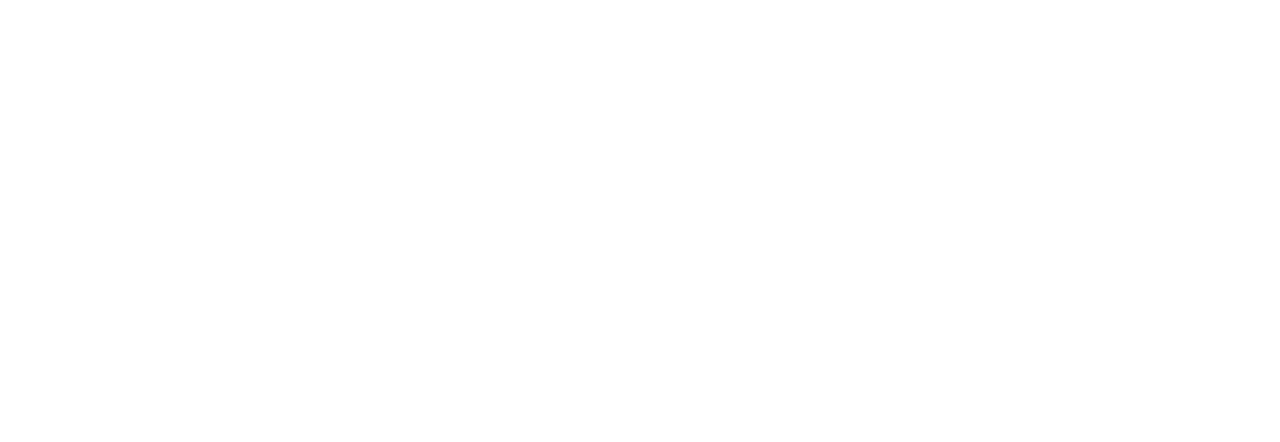
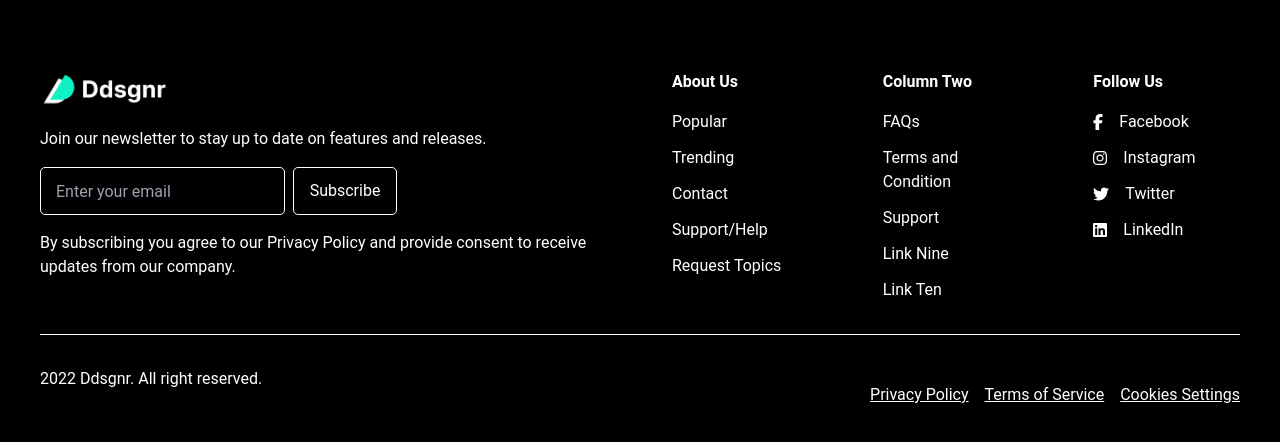
Before and after one commit to pierreSNC/PWA-Blog, a React (Create React App) app in the folder front/: page / in a window 1280 px wide. Shown: the part 1230-1672 px from the top of the page. Before the commit the page ends 1108 px from the top, so only its background shows below. Built offline with nearby package versions, Linux system fonts and the light colour scheme; no server answers.

Commit message:
feat: Footer

```diff
--- a/front/package.json
+++ b/front/package.json
@@ -4,6 +4,7 @@
   "private": true,
   "dependencies": {
     "@fortawesome/fontawesome-svg-core": "^6.5.2",
+    "@fortawesome/free-brands-svg-icons": "^6.5.2",
     "@fortawesome/free-solid-svg-icons": "^6.5.2",
     "@fortawesome/react-fontawesome": "^0.2.0",
     "@testing-library/jest-dom": "^5.17.0",
--- a/front/src/components/Button/Button.scss
+++ b/front/src/components/Button/Button.scss
@@ -22,6 +22,17 @@
     }
   }
 
+  &.dark {
+    background: none;
+    border: solid 1px #ffffff;
+    color: #ffffff;
+
+    &:hover {
+      background: #ffffff;
+      color: #151519;
+    }
+  }
+
   &.transparent {
     border : none;
 
--- a/front/src/components/Button/Button.tsx
+++ b/front/src/components/Button/Button.tsx
@@ -7,12 +7,13 @@
     content: string,
     icon?: boolean,
     filled: boolean,
+    dark?: boolean
     onClick?: React.MouseEventHandler<HTMLButtonElement>
 }
 
-const Button: React.FC<ButtonProps> = ({content, icon, filled, onClick}) => {
+const Button: React.FC<ButtonProps> = ({content, icon,dark, filled, onClick}) => {
 
-    const buttonClass = `button ${filled ? 'filled' : 'transparent'}`;
+    const buttonClass = `button ${filled ? 'filled' : 'transparent'} ${dark ? 'dark' : 'light'}`;
 
     return (
         <button className={buttonClass} onClick={onClick}>
--- /dev/null
+++ b/front/src/components/Footer/Footer.scss
@@ -0,0 +1,66 @@
+footer {
+  background: red;
+  padding: 80px 40px;
+  color: #ffffff;
+  .wrapper {
+    &:nth-child(1)  {
+      .item {
+        &:nth-child(1) {
+          display: flex;
+          flex-direction: column;
+          row-gap: 16px;
+
+          input {
+            background: none;
+            height: 48px;
+            border-radius: 5px;
+            border: solid 1px #ffffff;
+            padding-left: 15px;
+            color: #ffffff;
+
+            &:focus {
+              outline: none;
+            }
+          }
+        }
+
+        &:nth-child(2), &:nth-child(3), &:nth-child(4) {
+          display: flex;
+          flex-direction: column;
+          row-gap: 16px;
+
+          h3 {
+            font-weight: 600;
+          }
+
+          ul {
+            display: flex;
+            flex-direction: column;
+            row-gap: 8px;
+          }
+        }
+
+        &:nth-child(4) {
+          ul {
+            li {
+              display: flex;
+              align-items: center;
+              column-gap: 8px;
+            }
+          }
+        }
+      }
+    }
+
+    &:nth-child(2) {
+      border-top: solid 1px #ffffff;
+
+      ul {
+        li {
+          text-decoration: underline;
+          margin: 0;
+        }
+      }
+    }
+  }
+}
--- a/front/src/components/Footer/Footer.tsx
+++ b/front/src/components/Footer/Footer.tsx
@@ -1,9 +1,75 @@
 import React from 'react';
+import { FontAwesomeIcon } from '@fortawesome/react-fontawesome';
+import { faFacebookF, faInstagram, faTwitter, faLinkedin } from '@fortawesome/free-brands-svg-icons';
 
-const Footer: React.FC = () => {
+import './Footer.scss';
+import Button from "../Button/Button";
+
+const Footer = () => {
+    const logo = process.env.PUBLIC_URL + '/img/footer-dark.png';
+
     return (
-        <footer>
-            Footer
+        <footer className="bg-black text-white">
+            <div className="wrapper grid grid-cols-1 md:grid-cols-2 xl:grid-cols-6 auto-rows-min gap-y-8 gap-x-16">
+                <div className="item xl:col-span-3">
+                    <img src={logo} alt="" className={'w-[130px] h-auto'}/>
+                    <p>Join our newsletter to stay up to date on features and releases.</p>
+                    <div className="flex flex-col xl:flex-row gap-2">
+                        <input type="text" placeholder="Enter your email" className="input bg-gray-700 p-2 rounded"/>
+                        <Button content="Subscribe" filled={true} dark={true} />
+                    </div>
+                    <p>By subscribing you agree to our Privacy Policy and provide consent to receive updates from our company.</p>
+                </div>
+                <div className="item">
+                    <h3>About Us</h3>
+                    <ul className="list-none space-y-1">
+                        <li>Popular</li>
+                        <li>Trending</li>
+                        <li>Contact</li>
+                        <li>Support/Help</li>
+                        <li>Request Topics</li>
+                    </ul>
+                </div>
+                <div className="item">
+                    <h3>Column Two</h3>
+                    <ul className="list-none space-y-1">
+                        <li>FAQs</li>
+                        <li>Terms and Condition</li>
+                        <li>Support</li>
+                        <li>Link Nine</li>
+                        <li>Link Ten</li>
+                    </ul>
+                </div>
+                <div className="item">
+                    <h3>Follow Us</h3>
+                    <ul className="list-none space-y-1">
+                        <li>
+                            <FontAwesomeIcon icon={faFacebookF} className="mr-2" />
+                            Facebook
+                        </li>
+                        <li>
+                            <FontAwesomeIcon icon={faInstagram} className="mr-2" />
+                            Instagram
+                        </li>
+                        <li>
+                            <FontAwesomeIcon icon={faTwitter} className="mr-2" />
+                            Twitter
+                        </li>
+                        <li>
+                            <FontAwesomeIcon icon={faLinkedin} className="mr-2" />
+                            LinkedIn
+                        </li>
+                    </ul>
+                </div>
+            </div>
+            <div className="wrapper flex flex-col md:flex-row space-y-4 justify-between mt-8 pt-8">
+                <p>2022 Ddsgnr. All right reserved.</p>
+                <ul className="flex flex-col sm:flex-row xs:space-y-2  sm:space-x-4">
+                    <li>Privacy Policy</li>
+                    <li>Terms of Service</li>
+                    <li>Cookies Settings</li>
+                </ul>
+            </div>
         </footer>
     );
 };
--- a/front/src/components/Popular/Popular.tsx
+++ b/front/src/components/Popular/Popular.tsx
@@ -13,7 +13,7 @@
             })
     }, []);
     return (
-        <section className={'mx-[50px] mt-[112px]'}>
+        <section className={'mx-[50px] my-[112px]'}>
             <div className={'flex flex-col gap-y-8 items-start md:flex-row md:items-end justify-between mb-[80px]'}>
                 <div>
                     <h2 className={'font-bold mb-2 md:mb-6 text-2xl sm:text-3xl md:text-4xl lg:text-5xl'}>Popular</h2>
--- a/front/src/pages/Home/Home.tsx
+++ b/front/src/pages/Home/Home.tsx
@@ -2,6 +2,7 @@
 import Title from "../../components/Title/Title";
 import Newsletter from "../../components/Newsletter/Newsletter";
 import Popular from "../../components/Popular/Popular";
+import Footer from "../../components/Footer/Footer";
 
 const Home: React.FC = () => {
 
@@ -12,6 +13,7 @@
             <Title />
             <Newsletter />
             <Popular />
+            <Footer />
         </div>
     );
 };
```
Also changed, not shown: front/public/img/footer-dark.png (added), 1 other file (tests, documents, lock files or other folders).
